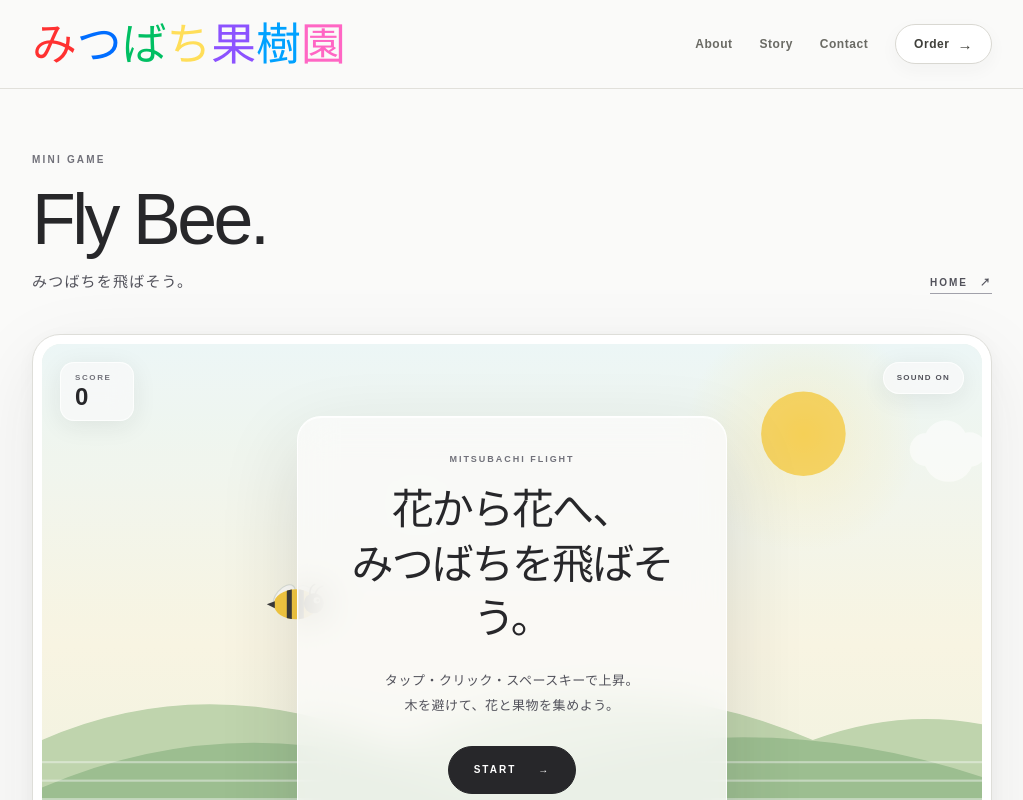
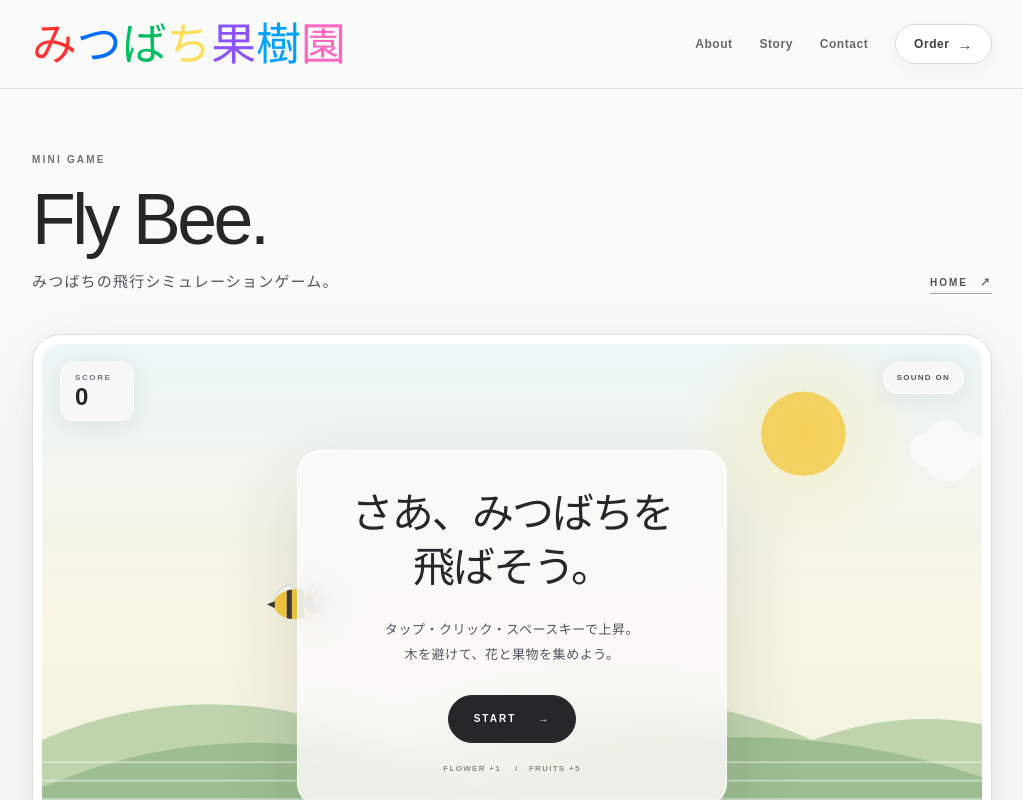
Before and after one commit to mitsubachifruits-coder/mitsubachi-kajuen, a Next.js app: page /game in a window 1280 px wide. Shown: the top 800 px of the page, without its empty margins (128-1151 px from the left). Built offline with nearby package versions, Linux system fonts and the light colour scheme; a web font is replaced by a local one.

Commit message:
update site

```diff
--- a/app/game/page.tsx
+++ b/app/game/page.tsx
@@ -2343,7 +2343,7 @@ export default function GamePage() {
             <h1 className="game-title">
               Fly Bee.
               <span>
-                みつばちを飛ばそう。
+                みつばちの飛行シミュレーションゲーム。
               </span>
             </h1>
           </div>
@@ -2408,14 +2408,9 @@ export default function GamePage() {
             {status === "ready" && (
               <div className="game-overlay">
                 <div className="game-panel">
-                  <p className="panel-label">
-                    MITSUBACHI FLIGHT
-                  </p>
 
                   <h2>
-                    花から花へ、
-                    <br />
-                    みつばちを飛ばそう。
+                    さあ、みつばちを飛ばそう。
                   </h2>
 
                   <p className="panel-description">
```
